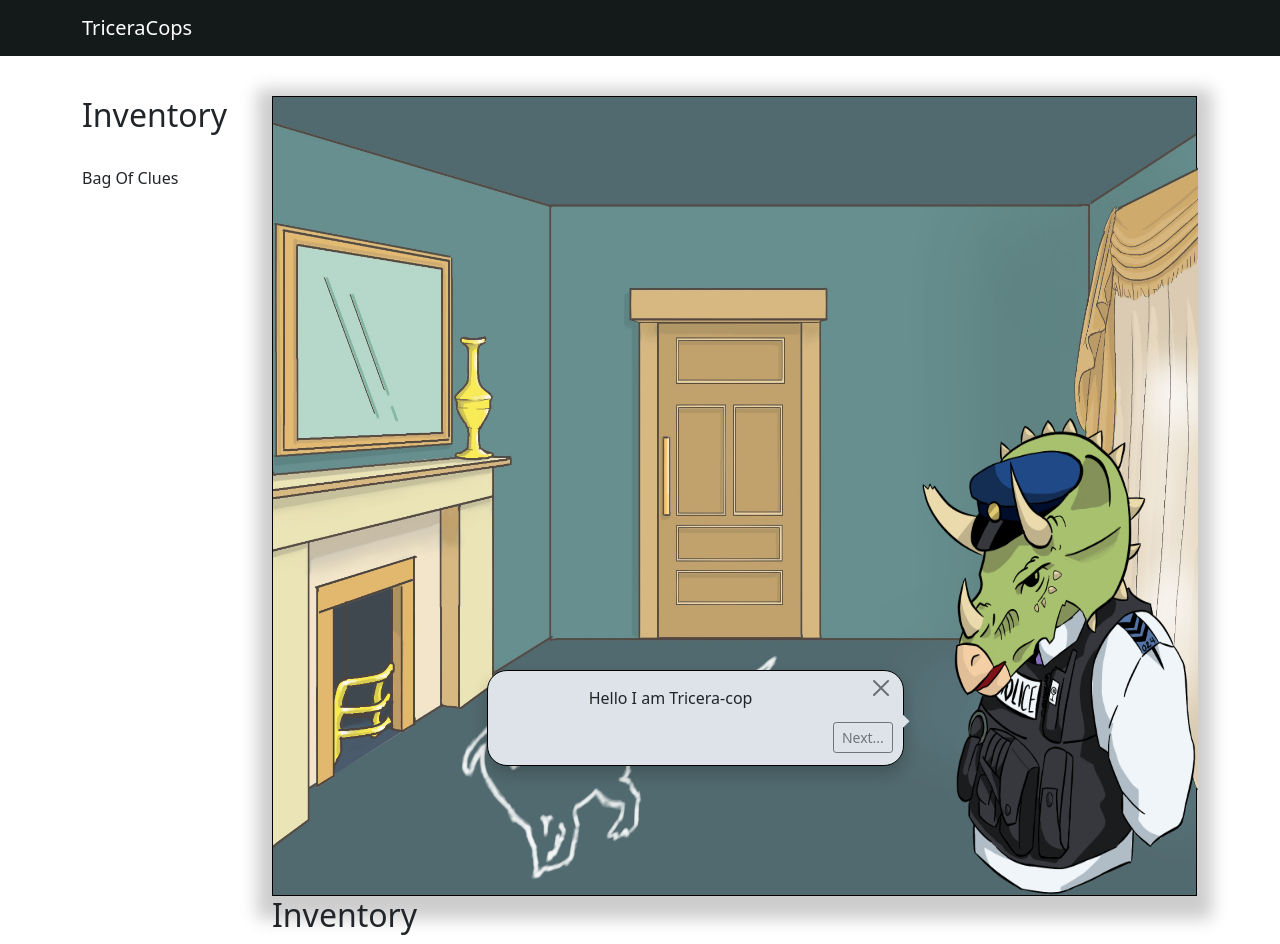
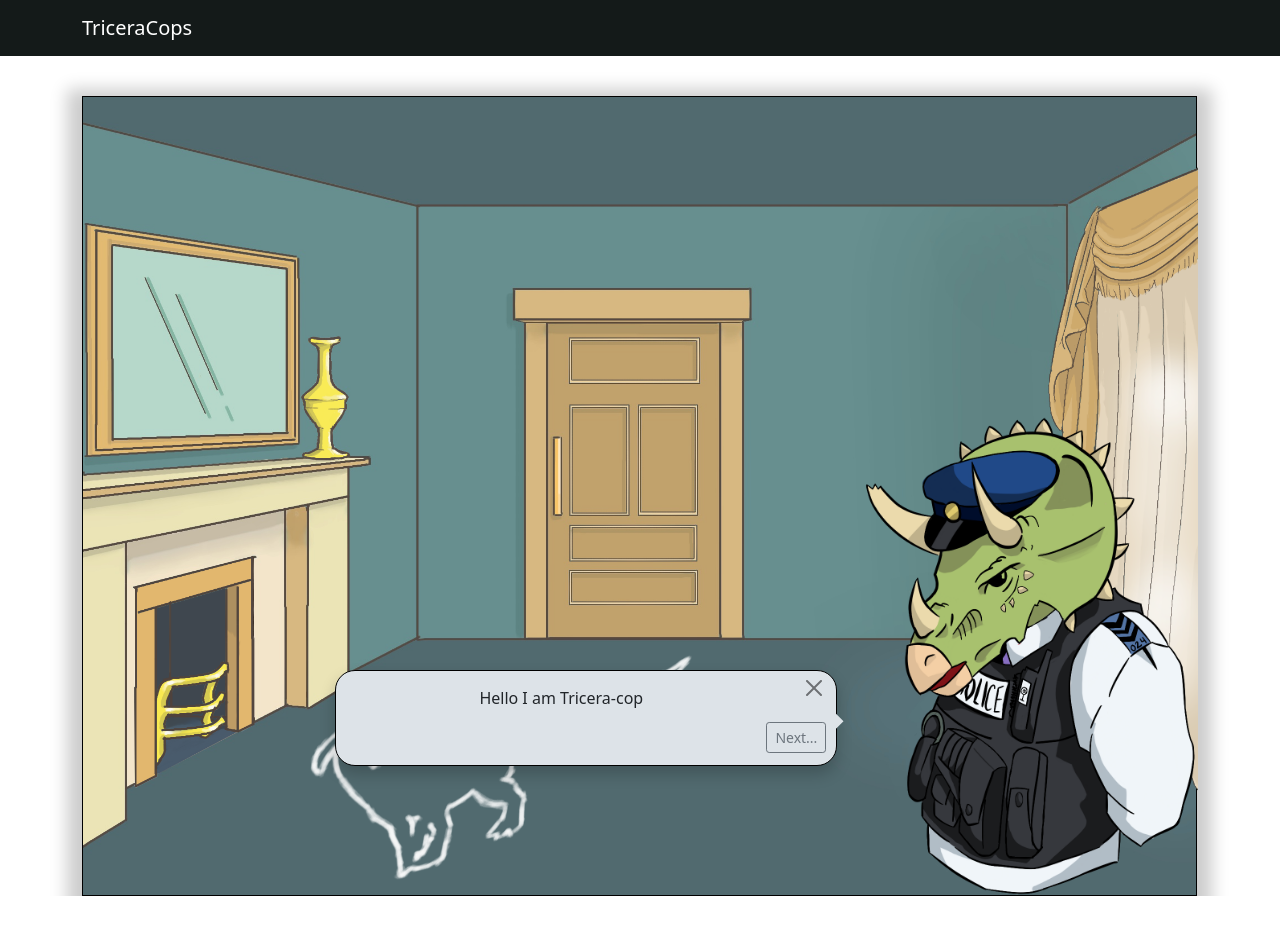
Before and after one commit to SeanEmmers/tricera-COPS, a React (Create React App) app: page / in a window 1280 px wide. After the commit the page ends 896 px from the top, so only its background shows below. Built offline with nearby package versions, Linux system fonts and the light colour scheme.

Commit message:
Deleted inventory section and folder

```diff
--- a/src/App.js
+++ b/src/App.js
@@ -4,7 +4,7 @@ import LandingRoom from "./components/landing-room/LandingRoom";
 import 'bootstrap/dist/css/bootstrap.min.css';
 import {Navbar} from "react-bootstrap";
 import {Container, Row, Col} from "react-bootstrap";
-import Inventory from "./components/inventory/Inventory";
+
 
 function App() {
 
@@ -28,18 +28,7 @@ function App() {
       <Container>
         <br />
         <br />
-        <Row>
-          <Col lg="2">
-
-            <Inventory />
-          </Col>
-
-          <Col>
-            <LandingRoom />
-          </Col>
-        </Row>
-        <br />
-        <br />
+        <LandingRoom />
       </Container>
     </div>
   );
--- a/src/components/clues/clues.css
+++ b/src/components/clues/clues.css
@@ -2,9 +2,6 @@
   height: 15%;
   width: 7%;
   position: absolute;
-  top: 15%;
-  /* right: 0%; */
-  left: -22%;
 }
 
 .tooth-large {
--- a/src/components/inventory/Inventory.js
+++ /dev/null
@@ -1,18 +0,0 @@
-import React from "react";
-
-const Inventory = () => {
-
-
-  return (
-    <div>
-        <div className="inventory">
-          <h2>Inventory</h2>
-          <br />
-
-          <p> Bag Of Clues</p>
-
-        </div>
-      </div>
-  );
-};
-export default Inventory;
--- a/src/components/landing-room/LandingRoom.js
+++ b/src/components/landing-room/LandingRoom.js
@@ -1,7 +1,6 @@
 import React from "react";
 import { useState } from 'react';
 import RoomOneImage from "./landing-room-images/RoomOneImage.jpeg";
-import Inventory from "../inventory/Inventory";
 import SpeechBubbleReuse from "../speech-bubble/SpeechBubbleReuse";
 import SpeechBubble from "../speech-bubble/SpeechBubble";
 import Letter from "../letter/letter"
@@ -59,7 +58,7 @@ const LandingRoom = () => {
         <SpeechBubble />
         <SpeechBubbleReuse />
         {showMirror ? <Mirror doorMethod = {setDoor} /> : null}
-        <Inventory />
+
         {showEnvelopeOne ? <Envelope id="envelope1" letterContent= {<LetterOneContent />} /> : null }
         <Fireplace fireplaceMethod = {setEnvelopeOne}/>
         {showEnvelopeOne ? <Horn /> : null}
```
